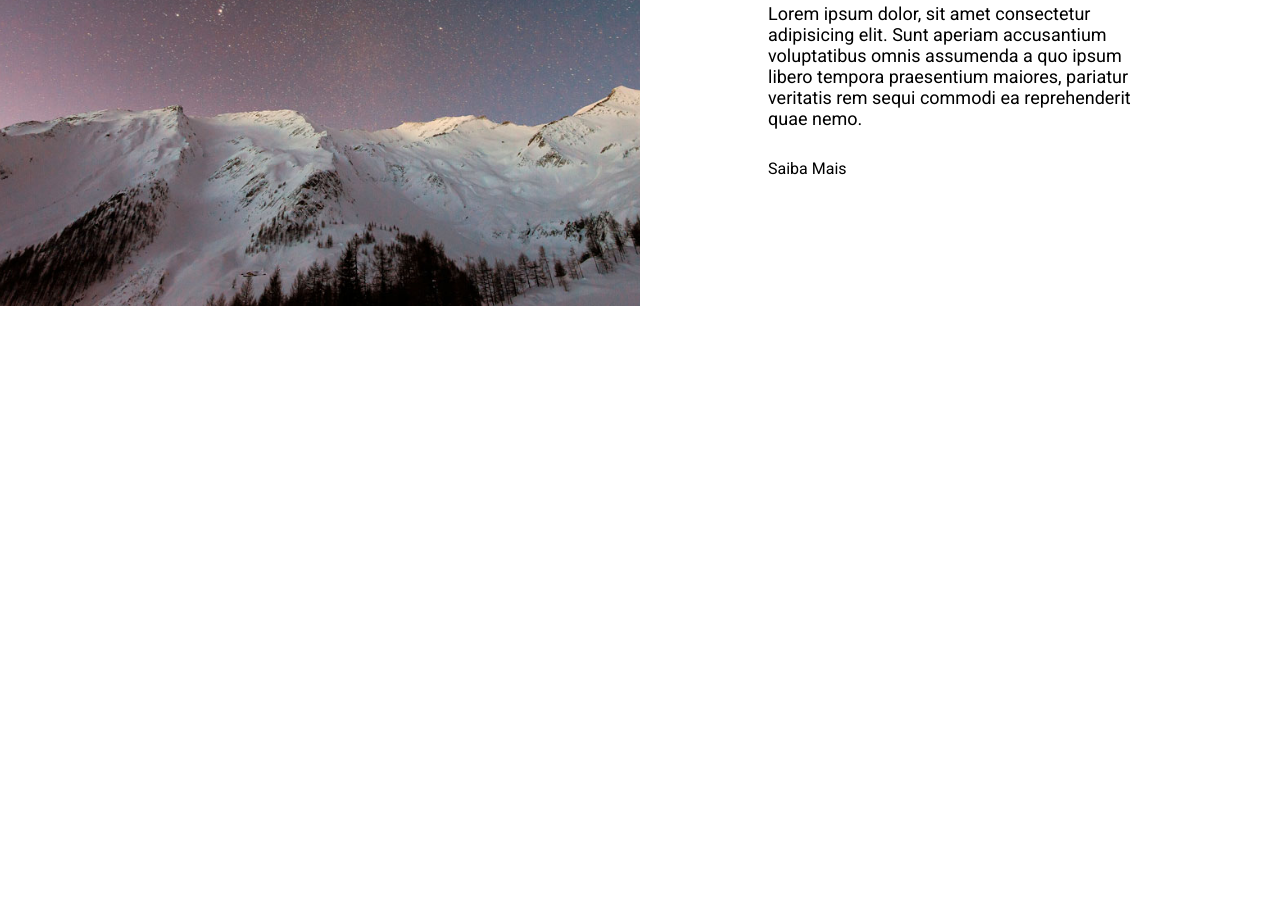
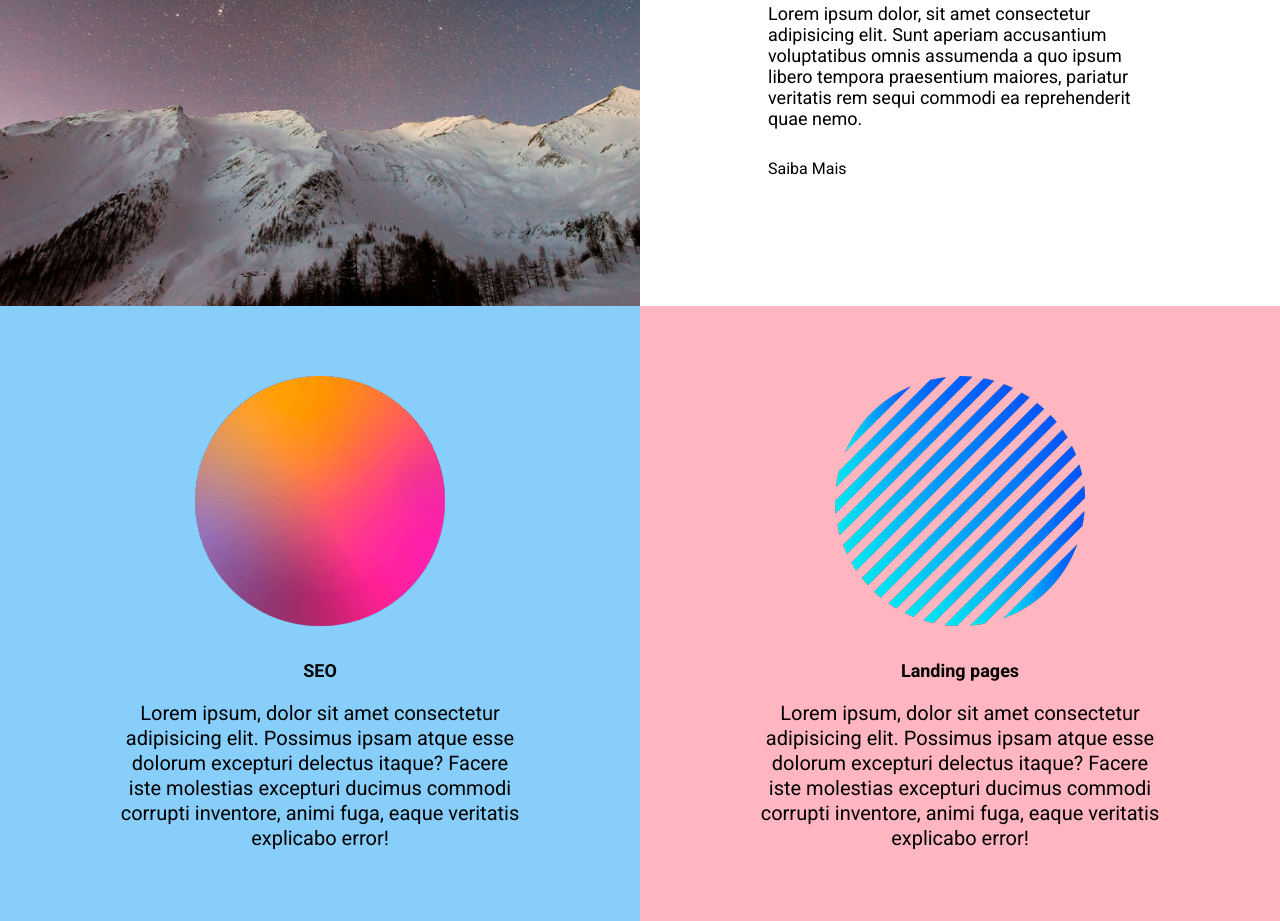
Before and after one commit to filipealvesrr/Ag-nciaXYZ, a plain HTML site: page index.html in a window 1280 px wide. Shown: the part 1497-2418 px from the top of the page. Before the commit the page ends 1803 px from the top, so only its background shows below. Drawn offline with Linux system fonts and the light colour scheme.

Commit message:
Criação do services

```diff
--- a/index.html
+++ b/index.html
@@ -68,7 +68,27 @@
             <a href="" class="btn-know-more">Saiba Mais</a>
         </div>
     </section>
-    <section class="services"></section>
+    <section class="services">
+        <div class="service">
+            <img src="./src/images/bolinha1.png" alt="Bolinha 1">
+            <div class="service-info">
+                <h3>SEO</h3>
+                <p>Lorem ipsum, dolor sit amet consectetur adipisicing elit. Possimus ipsam atque esse dolorum excepturi
+                    delectus itaque? Facere iste molestias excepturi ducimus commodi corrupti inventore, animi fuga,
+                    eaque veritatis explicabo error!</p>
+            </div>
+        </div>
+
+        <div class="service">
+            <img src="./src/images/bolinha2.png" alt="Bolinha 1">
+            <div class="service-info">
+                <h3>Landing pages</h3>
+                <p>Lorem ipsum, dolor sit amet consectetur adipisicing elit. Possimus ipsam atque esse dolorum excepturi
+                    delectus itaque? Facere iste molestias excepturi ducimus commodi corrupti inventore, animi fuga,
+                    eaque veritatis explicabo error!</p>
+            </div>
+        </div>
+    </section>
     <section class="projects"></section>
     <footer class="footer"></footer>
 
--- a/src/css/style.css
+++ b/src/css/style.css
@@ -89,6 +89,8 @@ body {
     display: grid;
     grid-template-columns: 1fr 1fr;
     background-color: #FFF;
+    max-width: var(--max-width-size);
+    margin: 0 auto;
 }
 
 .about .image {
@@ -122,6 +124,7 @@ body {
 .about .item p {
     font-size: 1.8rem;
     margin: 30px 0px;
+    font-weight: 400;
 }
 
 .about .item .btn-know-more {
@@ -133,14 +136,71 @@ body {
     font-weight: 700;
 }
 
+@media(max-width: 425px) {
+    .about .item {
+        text-align: center;
+    }
+
+    .about {
+        grid-template-columns: 1fr;
+        grid-template-rows: repeat(4, 1fr);
+    }
+}
+
+/* SERVICES */
+
 .services {
     grid-area: services;
+    display: grid;
+    grid-template-columns: 1fr 1fr;
+
 }
+
+.service {
+    padding: 70px 20px;
+    text-align: center;
+}
+
+.service img {
+    width: 250px;
+    margin-bottom: 30px;
+}
+
+.service h3 {
+    font-size: 1.8rem;
+    font-weight: 700;
+}
+
+.service p {
+    font-size: 2rem;
+    font-weight: 400;
+    max-width: 400px;
+    margin: 20px auto 0;
+    line-height: 25px;
+}
+
+.service:nth-child(1) {
+    background-color: lightskyblue;
+}
+
+.service:nth-child(2) {
+    background-color: lightpink;
+}
+
+@media(max-width: 425px) {
+    .services {
+        grid-template-columns: 1fr;
+        grid-template-rows: 1fr 1fr;
+    }
+}
+/* PROJECTS */
 
 .projects {
     grid-area: projects;
 }
 
+/* FOOTER */
+
 .footer {
     grid-area: footer;
 }
```
